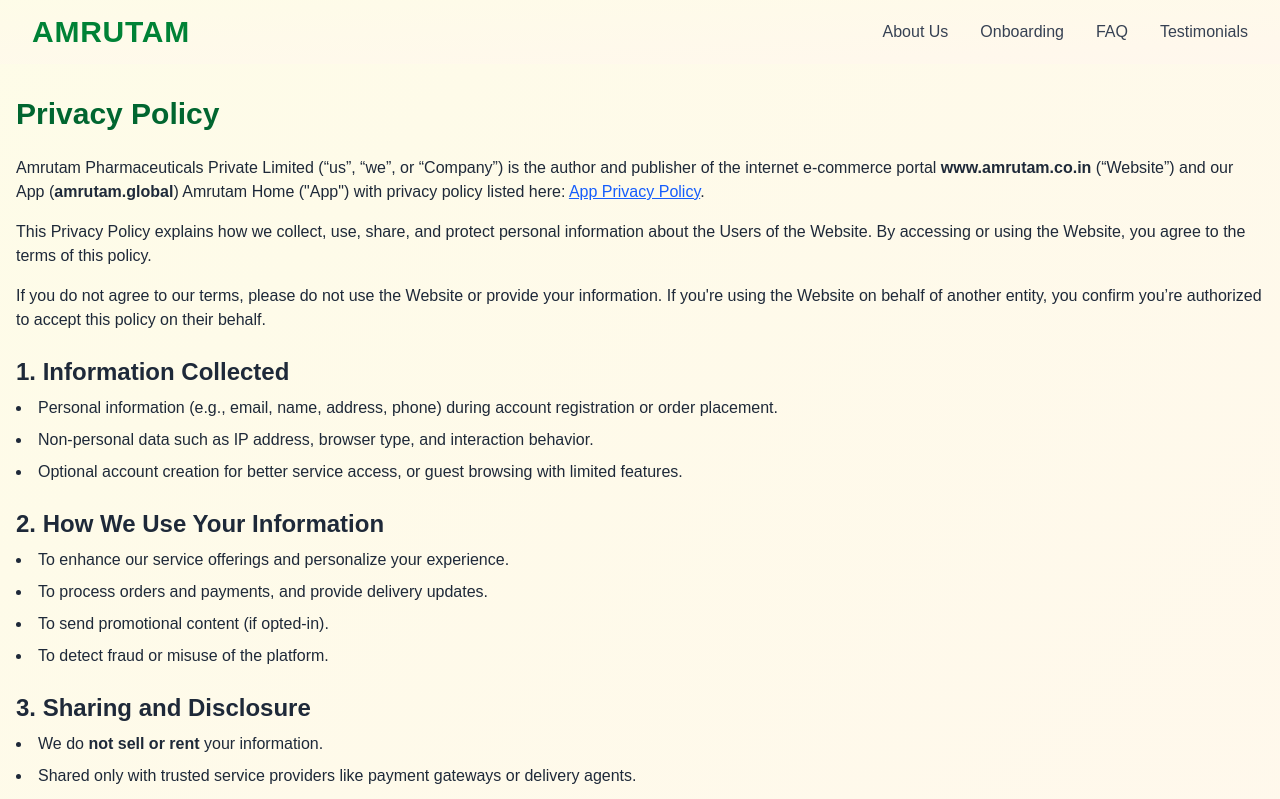
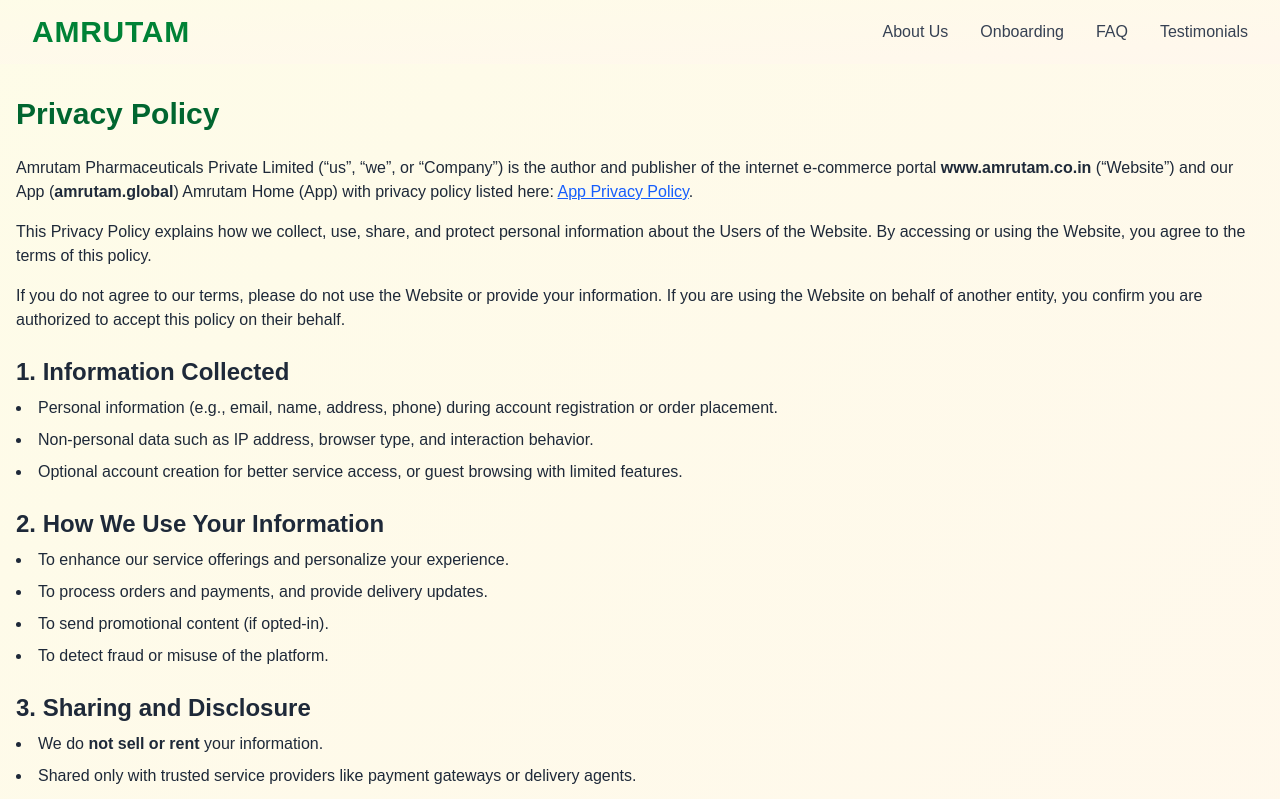
Before and after one commit to Vish9u-kr01/Amrutam-pharma-web, a Next.js app in the folder Amrutam pharma assignment/frontendandbackend/: page /privacypolicy in a window 1280 px wide. Shown: the top 799 px of the page. Built offline with nearby package versions, Linux system fonts and the light colour scheme.

Commit message:
Update page.js

```diff
--- a/Amrutam pharma assignment/frontendandbackend/app/privacypolicy/page.js
+++ b/Amrutam pharma assignment/frontendandbackend/app/privacypolicy/page.js
@@ -16,7 +16,7 @@
           <p>
             Amrutam Pharmaceuticals Private Limited (“us”, “we”, or “Company”) is the author and publisher of the
             internet e-commerce portal <strong>www.amrutam.co.in</strong> (“Website”) and our App
-            (<strong>amrutam.global</strong>) Amrutam Home ("App") with privacy policy listed here:{' '}
+            (<strong>amrutam.global</strong>) Amrutam Home (App) with privacy policy listed here:{' '}
             <a
               href="https://amrutam.co.in/pages/amrutam-home-app-privacy-policy"
               className="text-blue-600 underline"
@@ -33,8 +33,8 @@
           </p>
 
           <p>
-            If you do not agree to our terms, please do not use the Website or provide your information. If you're
-            using the Website on behalf of another entity, you confirm you’re authorized to accept this policy on
+            If you do not agree to our terms, please do not use the Website or provide your information. If you are
+            using the Website on behalf of another entity, you confirm you are authorized to accept this policy on
             their behalf.
           </p>
         </section>
```
